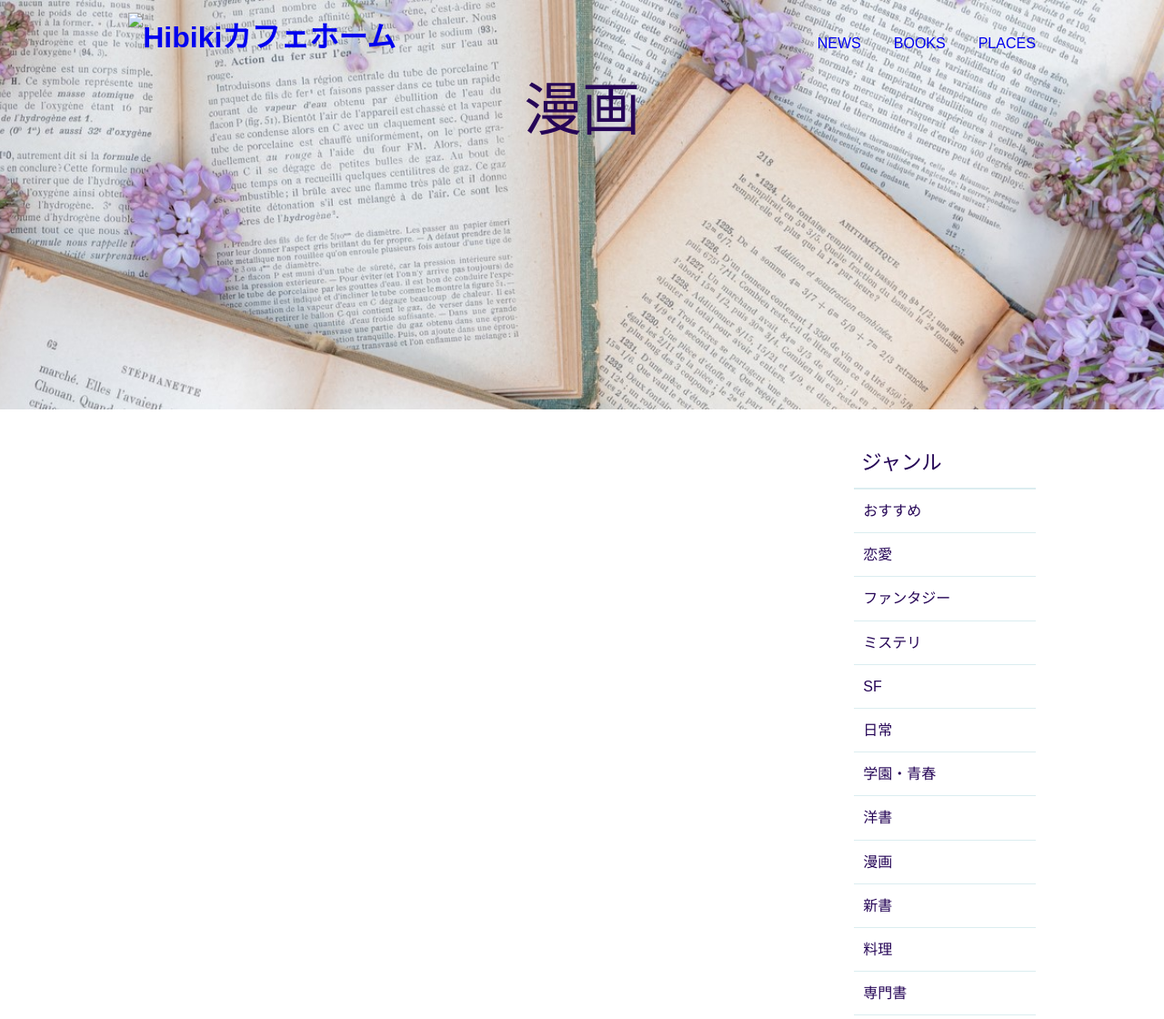
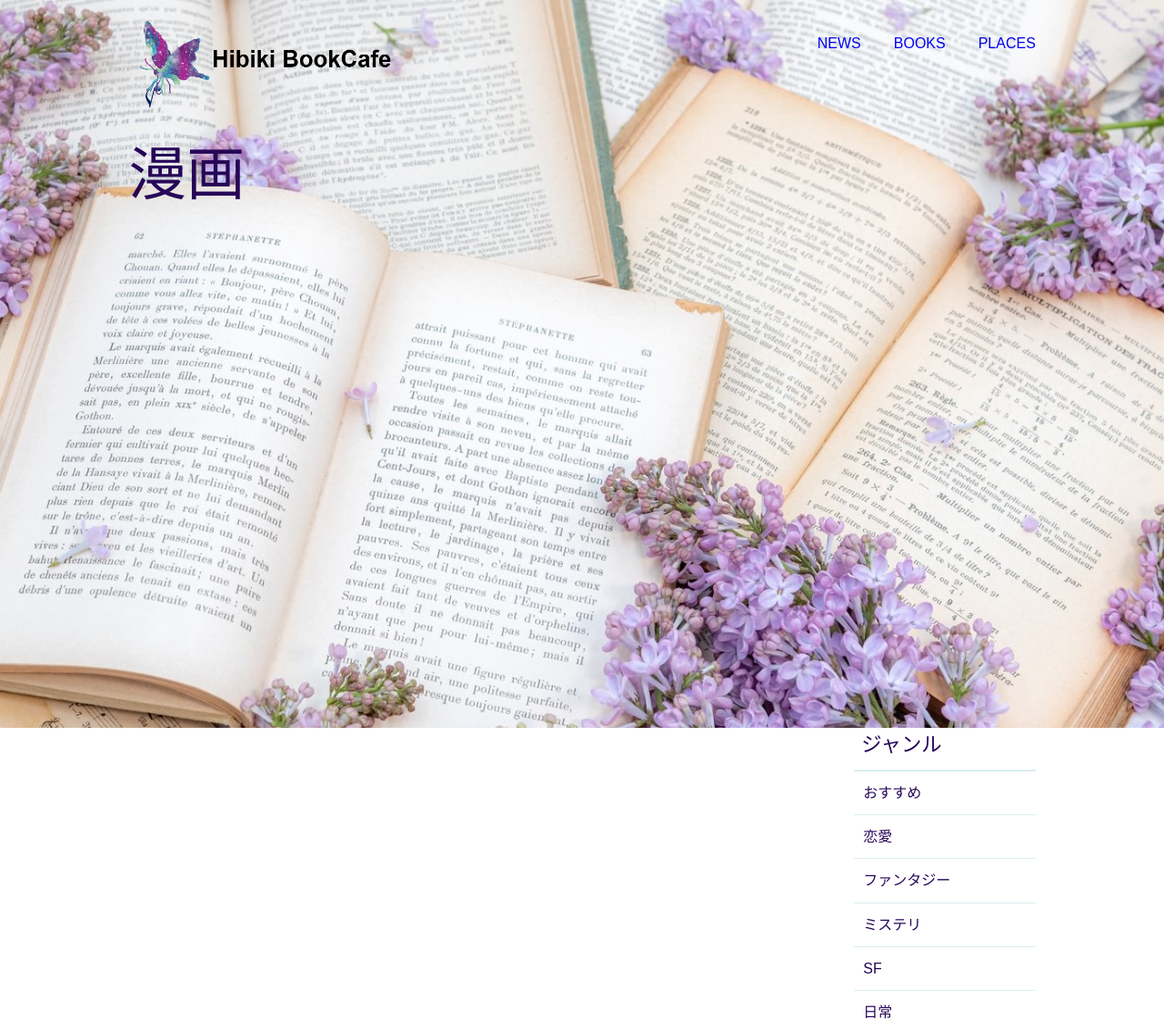
Before and after one commit to mihibiki/mihibiki, a plain HTML site: page commics.html in a window 1280 px wide. Shown: the top 1120 px of the page at 91% size. Drawn offline with Linux system fonts and the light colour scheme; some packages are replaced by stand-ins of ours; files that its build step writes are made by us from their sources.

Commit message:
Update commics.html

```diff
--- a/commics.html
+++ b/commics.html
@@ -3,18 +3,18 @@
     <head>
         <meta charset="UTF-8">
         <title>Hibiki BookCafe</title>
-        <meta name="description" content="私の読んだおすすめの本と読書に最適な場所をご紹介する架空のお店">
-        <link rel="icon" type="image/png" href="images/icon.png">
+        <meta name="description" content="私の読んだおすすめの本と読書に最適な場所をご紹介する架空のカフェ">
+        <link rel="icon" type="image/png" href="https://github.com/mihibiki/mihibiki/blob/main/icon.png?raw=true">
 
     <!--CSS-->
         <link rel="stylesheet" href="https://unpkg.com/ress/dist/ress.min.css">
-        <link href="css/style.css" rel="stylesheet">
+        <link href="style.css" rel="stylesheet">
     </head>
 
     <body>
-        <div id="books" class="big-bg">
+        <div id="home" class="big-bg">
             <header class="page-header wrapper">
-                <h1><a href="Makino.html"><img class="logo" src="images/logo.png" alt="Hibikiカフェホーム"></a></h1>
+                <h1><a href="index.html"><img class="logo" src="https://github.com/mihibiki/mihibiki/blob/main/logo.png?raw=true" alt="Hibikiカフェホーム"></a></h1>
                 <nav>
                     <ul class="main-nav">
                         <li><a href="news.html">News</a></li>
```
